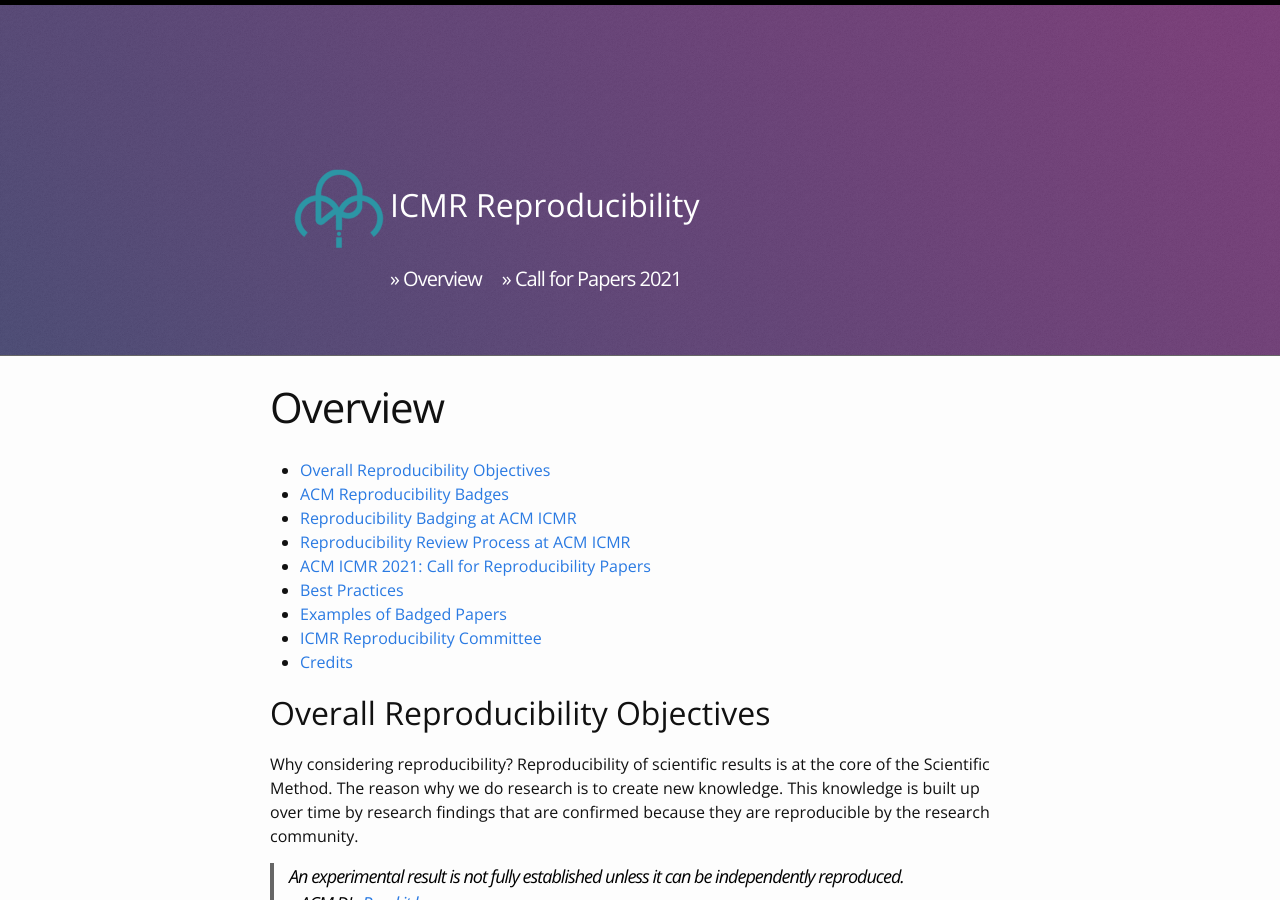
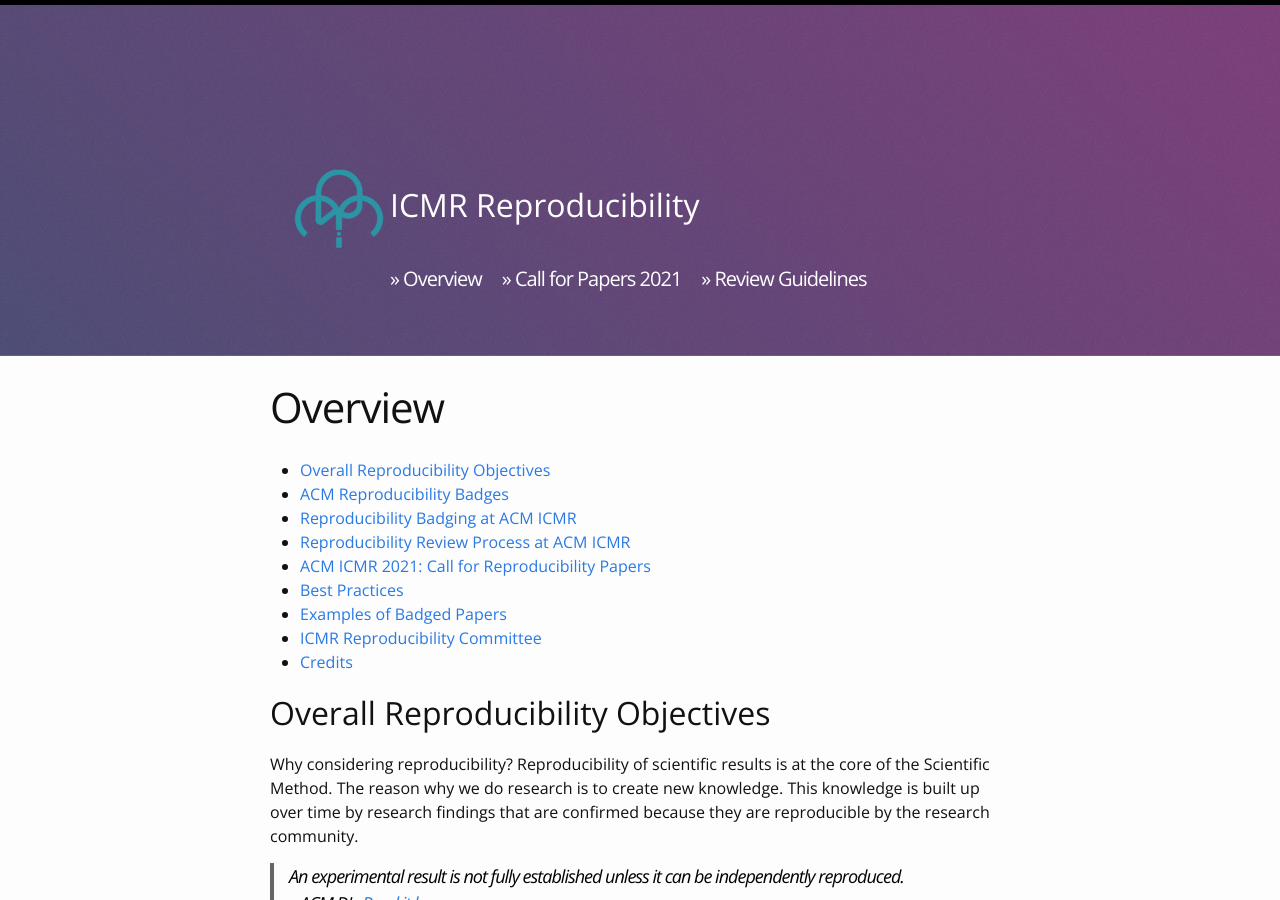
Before and after one commit to icmr-reproducibility/website, a Jekyll site: the page built from index.md, in a window 1280 px wide and 900 px high. Built offline with Jekyll 4.4.1, drawn with Linux system fonts in a browser that asks for light colours.

Commit message:
Update header.html

```diff
--- a/_includes/header.html
+++ b/_includes/header.html
@@ -16,6 +16,7 @@
       <div class="trigger">
         <a class="site-title" href="{{ site.baseurl }}/">&raquo; Overview</a>
         <a class="site-title" href="{{ site.baseurl }}/cfp2021/">&raquo; Call for Papers 2021</a>
+        <a class="site-title" href="{{ site.baseurl }}/guidelines/">&raquo; Review Guidelines</a>
       </div>
     </nav>
   </div>
```
